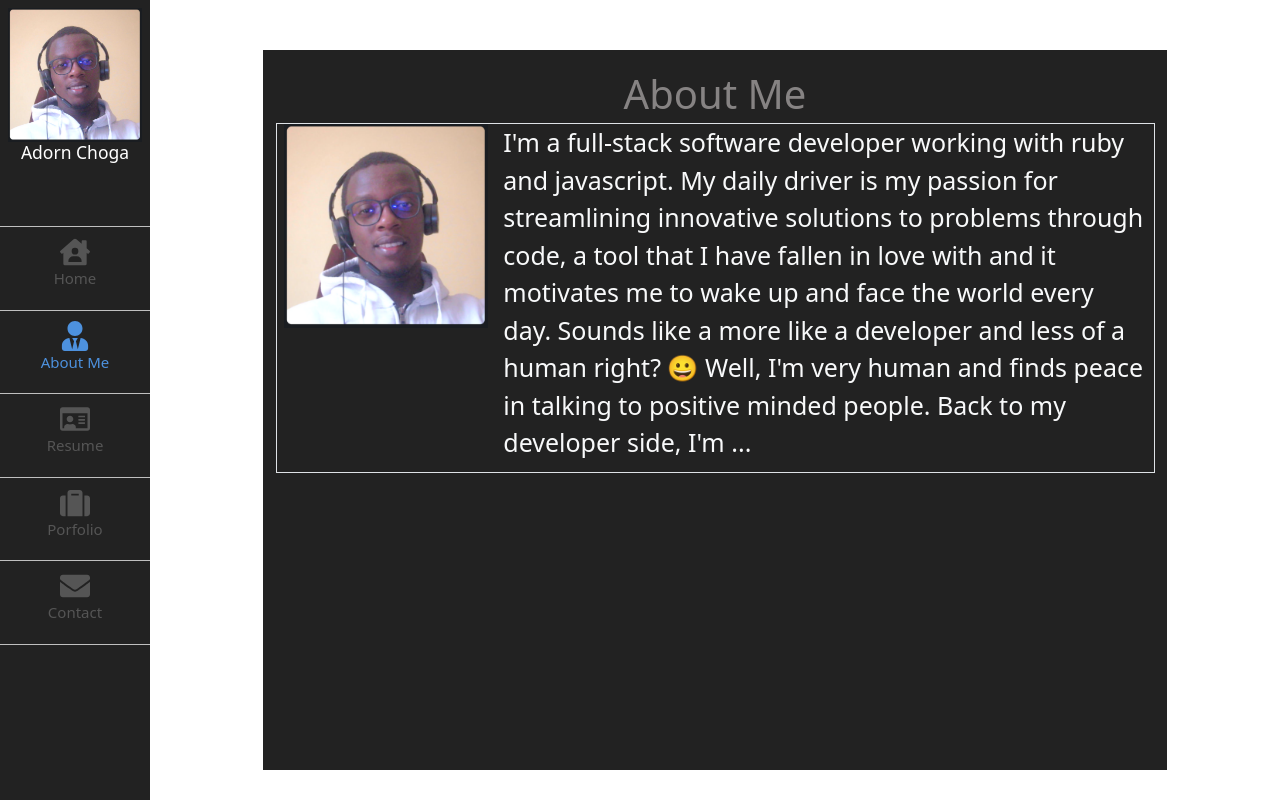
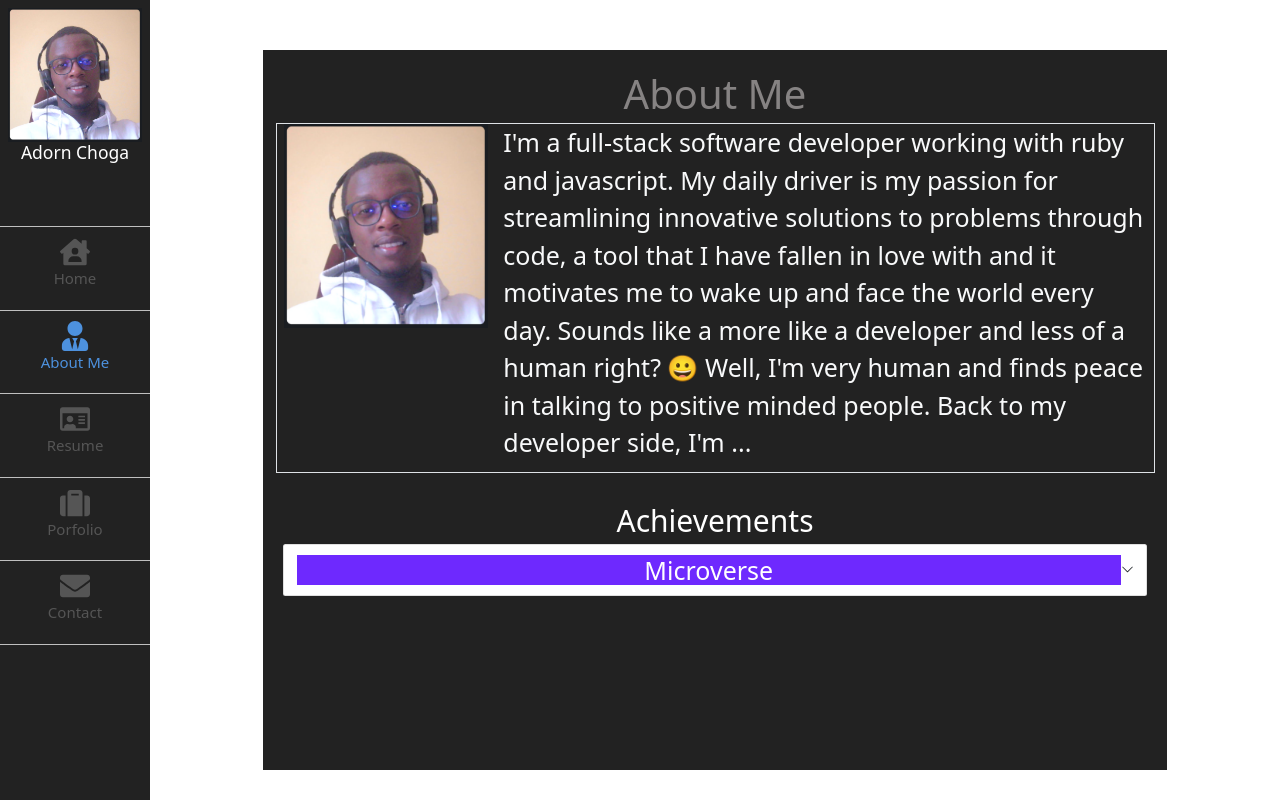
Before and after one commit to AdornChoga/my-portfolio-website, a React (Create React App) app: page /about-me in a window 1280 px wide. Built offline with nearby package versions, Linux system fonts and the light colour scheme.

Commit message:
Add three Microverse achievements

```diff
--- a/src/components/about_me/AboutMe.css
+++ b/src/components/about_me/AboutMe.css
@@ -28,6 +28,34 @@
   text-align: center;
 }
 
+.microverse_achievements,
+.mongodb_achievements {
+  font-size: 2.5rem !important;
+  color: white !important;
+  text-align: center !important;
+  margin: 0 !important;
+  width: 100%;
+}
+
+.microverse_achievements {
+  background-color: #6E29FE !important;
+}
+
+.mongodb_achievements {
+  background-color: #01684D;
+}
+
+.mongo_image {
+  width: 90%;
+  height: auto;
+}
+
+span.carousel-control-prev-icon,
+span.carousel-control-next-icon {
+  background-color: rgb(110, 136, 170);
+  padding: 1.5rem;
+}
+
 @media screen and (max-width: 990px) {
   .about_me_container {
     margin: 0;
--- a/src/components/about_me/AboutMe.jsx
+++ b/src/components/about_me/AboutMe.jsx
@@ -1,6 +1,9 @@
 import React from 'react';
+import { Accordion, Carousel } from 'react-bootstrap';
 import MyProfile from '../../assets/images/my-profile.png';
 import './AboutMe.css';
+// import m001 from '../../assets/images/M001_proof_of_completion.jpeg';
+// import m100 from '../../assets/images/M100_proof_of_completion.jpeg';
 
 const AboutMe = () => (
   <div className="about_me_container">
@@ -19,6 +22,90 @@ const AboutMe = () => (
         people. Back to my developer side, I&apos;m ...
       </p>
     </div>
+    <div>
+      <h2 className="achievements_title">Achievements</h2>
+      <Accordion defaultActiveKey="0">
+        <Accordion.Item eventKey="1">
+          <Accordion.Header className="p-0">
+            <h3 className="microverse_achievements">Microverse</h3>
+          </Accordion.Header>
+          <Accordion.Body>
+            <Carousel variant="dark">
+              <Carousel.Item>
+                <div className="d-flex justify-content-center">
+                  <a
+                    href="https://www.credential.net/9a9a1afc-bddf-4594-84b8-97537d1711fb#gs.3awixu"
+                    className="w-50"
+                  >
+                    <img
+                      src="https://api.accredible.com/v1/frontend/credential_website_embed_image/certificate/52034034"
+                      alt="ruby-on-rails"
+                    />
+                  </a>
+                </div>
+              </Carousel.Item>
+              <Carousel.Item>
+                <div className="d-flex justify-content-center">
+                  <a
+                    href="https://www.credential.net/fa903a17-d64a-40b5-9169-f2eababa3e9c#gs.2sk691"
+                    className="w-50"
+                  >
+                    <img
+                      src="https://api.accredible.com/v1/frontend/credential_website_embed_image/certificate/50177628"
+                      alt="ruby"
+                    />
+                  </a>
+                </div>
+              </Carousel.Item>
+              <Carousel.Item>
+                <div className="d-flex justify-content-center">
+                  <a
+                    href="https://www.credential.net/2f152912-9dd3-401a-b7c8-f7cf067def8b#gs.2skfzi"
+                    className="w-50"
+                  >
+                    <img
+                      src="https://api.accredible.com/v1/frontend/credential_website_embed_image/certificate/47857961"
+                      alt="react/redux"
+                    />
+                  </a>
+                </div>
+              </Carousel.Item>
+            </Carousel>
+          </Accordion.Body>
+        </Accordion.Item>
+      </Accordion>
+      {/* <h3 className="mongodb_achievements">MongoDB University</h3>
+      <Carousel variant="dark">
+        <Carousel.Item>
+          <div className="d-flex justify-content-center">
+            <a
+              href="https://www.credential.net/9a9a1afc-bddf-4594-84b8-97537d1711fb#gs.3awixu"
+              className="w-50"
+            >
+              <img
+                src={m001}
+                alt="m001_proof_of_completion"
+                className="mongo_image"
+              />
+            </a>
+          </div>
+        </Carousel.Item>
+        <Carousel.Item>
+          <div className="d-flex justify-content-center">
+            <a
+              href="https://www.credential.net/fa903a17-d64a-40b5-9169-f2eababa3e9c#gs.2sk691"
+              className="w-50"
+            >
+              <img
+                src={m100}
+                alt="m100_proof_of_completion"
+                className="mongo_image"
+              />
+            </a>
+          </div>
+        </Carousel.Item>
+      </Carousel> */}
+    </div>
   </div>
 );
 
```
Also changed, not shown: src/assets/images/M001_proof_of_completion.jpeg (added), src/assets/images/M100_proof_of_completion.jpeg (added).
